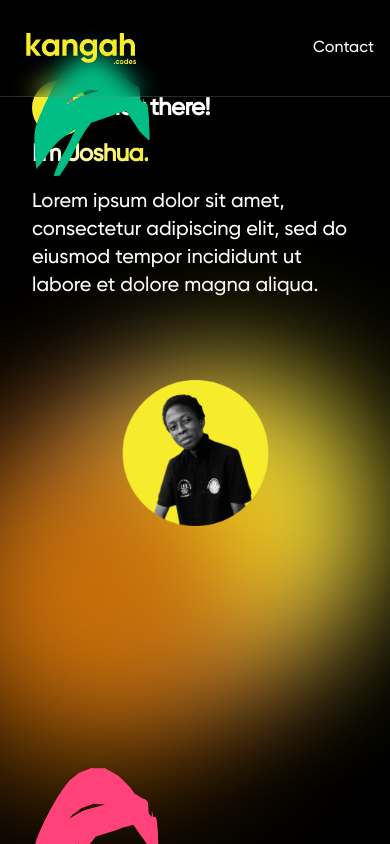
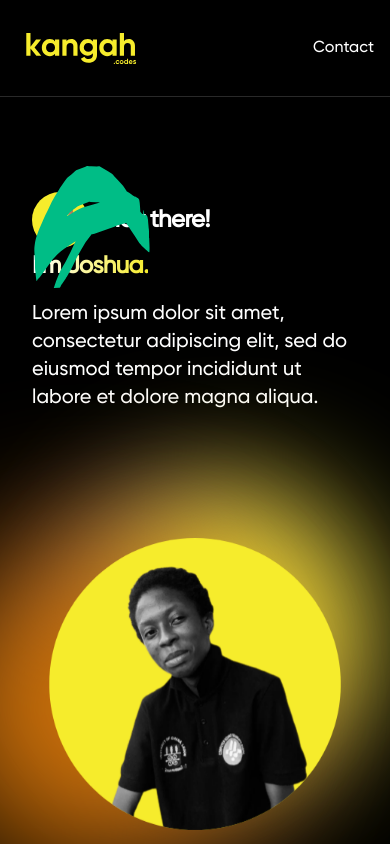
Before and after one commit to kangah-codes/personal-website, a Next.js app: page / in a window 390 px wide. Shown: the top 844 px of the page. Built offline with nearby package versions, Linux system fonts and the light colour scheme.

Commit message:
Update Hero.js

```diff
--- a/components/Hero.js
+++ b/components/Hero.js
@@ -1,7 +1,7 @@
 /* eslint-disable @next/next/no-img-element */
 const Hero = () => {
 	return (
-		<div className="m-auto max-w-7xl py-20 pt-20 md:pt-48 xl:pt-36 px-8 text-white">
+		<div className="m-auto max-w-7xl py-20 pt-48 xl:pt-36 px-8 text-white">
 			<div className="grid grid-cols-1 lg:grid-cols-2 w-full items-start">
 				<div className="md:text-5xl text-2xl my-auto">
 					<h1 className="tracking-tight font-bold text-white leading-tighter mb-4 leading-normal">
@@ -35,16 +35,15 @@ const Hero = () => {
 					</div>
 				</div>
 
-				<div className="w-full flex relative lg:items-center lg:justify-center mt-20 h-96">
+				<div className="w-full flex relative items-center justify-center mt-20 h-96">
 					<div className="absolute top-0 left-5 w-72 h-72 bg-purple-900 rounded-full filter blur-3xl animate-blob" />
 					<div className="absolute top-0 -right-4 w-72 h-72 bg-baseColour rounded-full filter blur-3xl animate-blob animation-delay-2000" />
 					<div className="absolute top-28 right-36 w-72 h-72 bg-orange-600 rounded-full filter blur-3xl animate-blob animation-delay-4000" />
-					<div className="space-y-4 absolute" style={{ left: "50%" }}>
+					<div className="space-y-4 absolute">
 						<img
 							src="/my-photo.png"
 							alt="me"
-							className="relative"
-							style={{ left: "-50%" }}
+							className="relative w-96"
 						/>
 
 						{/* <div className="p-5 bg-white rounded-lg flex items-center justify-between space-x-8">
```
